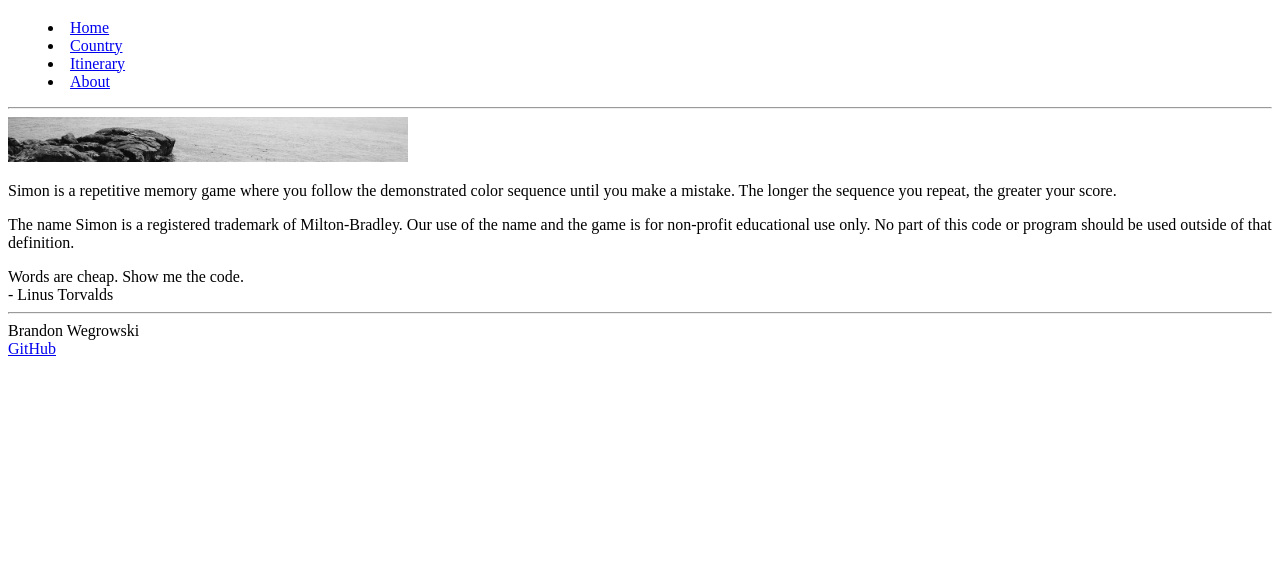
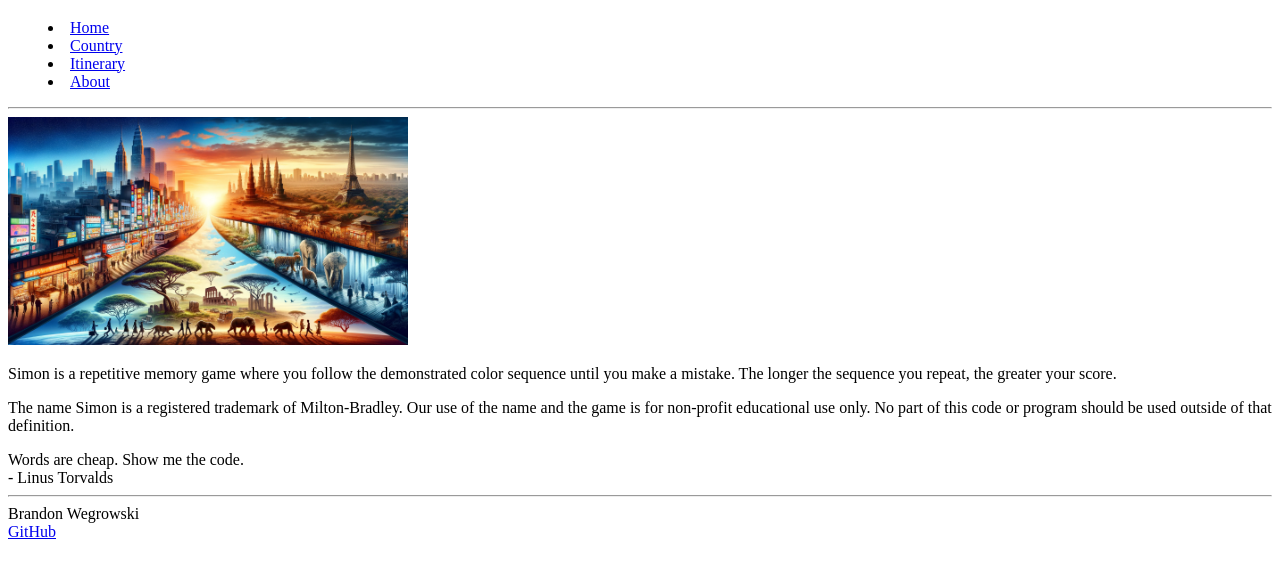
Before and after one commit to bwegr/startup, a plain HTML site: page about.html in a window 1280 px wide. Shown: the part 68-646 px from the top of the page. Drawn offline with Linux system fonts and the light colour scheme.

Commit message:
Adding image

```diff
--- a/about.html
+++ b/about.html
@@ -25,7 +25,7 @@
     </header>
 
     <main>
-      <div id="picture" class="picture-box"><img width="400px" src="placeholder.jpg" alt="random" /></div>
+      <div id="picture" class="picture-box"><img width="400px" src="images/travelwide.webp" alt="random" /></div>
 
       <p>
         Simon is a repetitive memory game where you follow the demonstrated color sequence until you make a mistake. The
```
Also changed, not shown: images/travelwide.webp (added).
